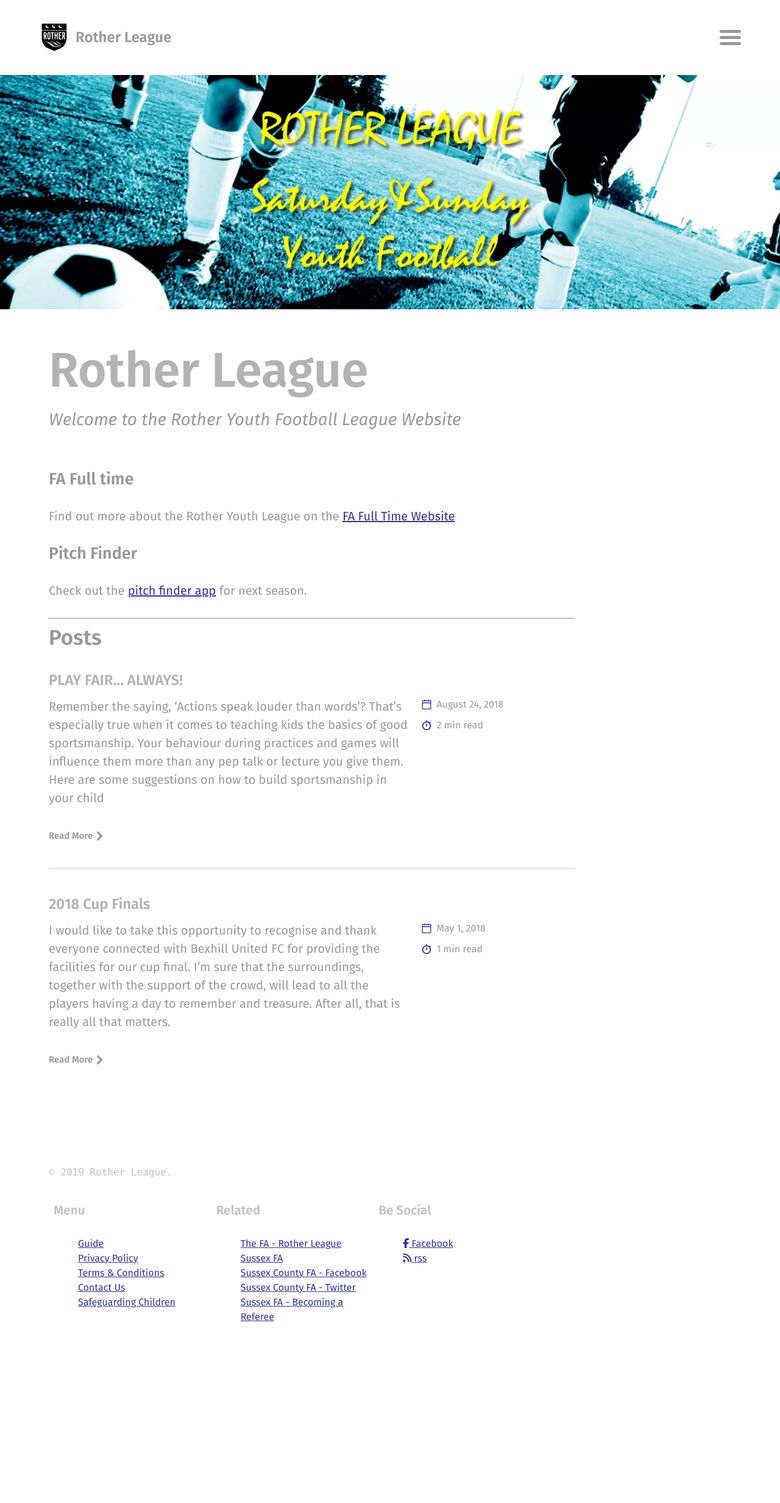
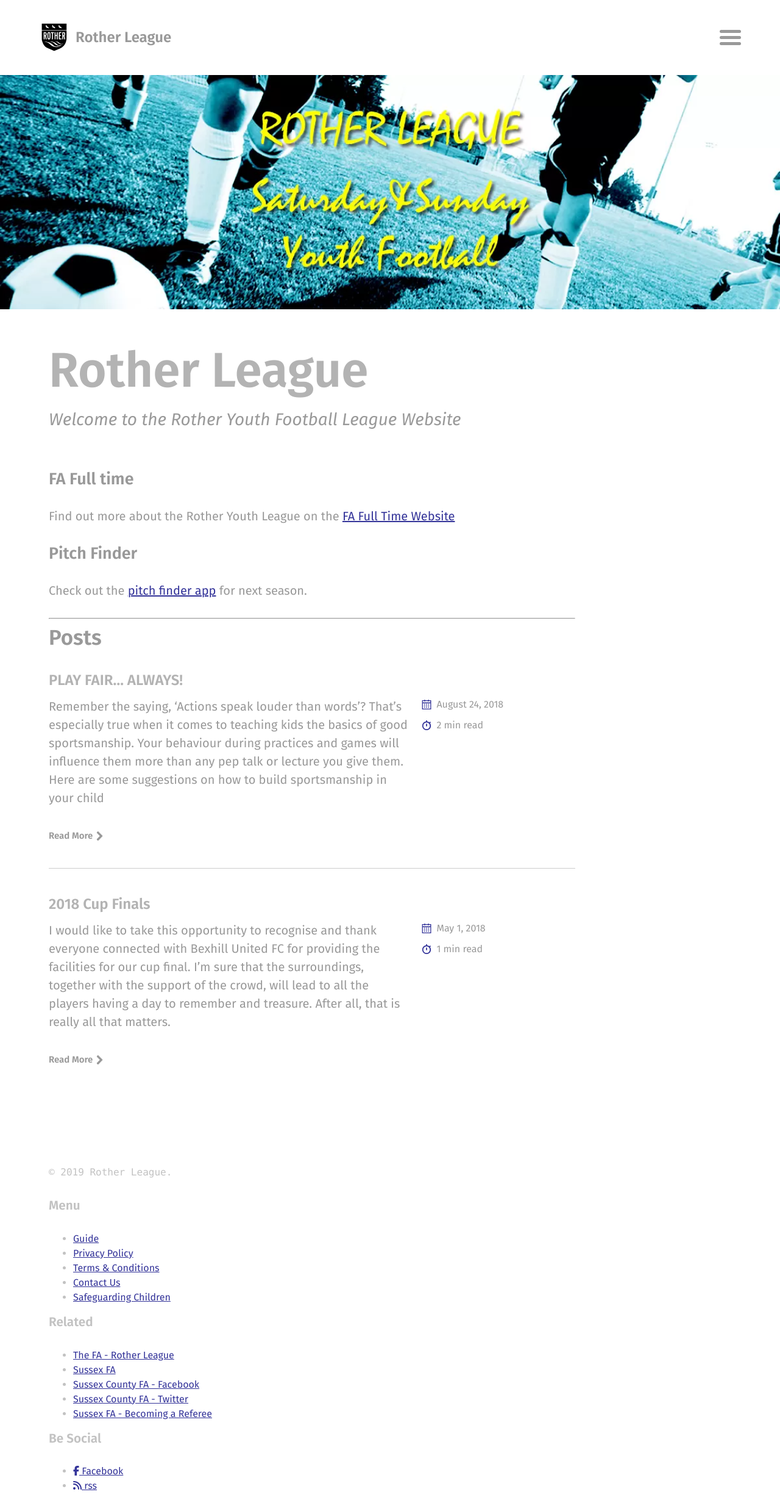
Before and after one commit to rotherleague/Rother, a Jekyll site: the page built from index.html, in a window 1280 px wide. Shown: the whole page at 61% size. Built offline with Jekyll 4.4.1, drawn with Linux system fonts in a browser that asks for light colours; nearby versions of some CDN libraries; the list of posts is cut into pages by our own code; before the commit the page ends 2195 px from its top, so only the background shows below that.

Commit message:
Add files via upload

```diff
--- a/_sass/basically-basic/_layout.scss
+++ b/_sass/basically-basic/_layout.scss
@@ -32,6 +32,10 @@
    grid-gap: 10px;
    grid-template-columns: 40%  60%;
    grid-template-areas: "sidebar content";
+
+   @include breakpoint($small) {
+    display: block;
+  }
 }
 .intro,
 main {
@@ -70,36 +74,6 @@ main {
 
 .inner {
   max-width: $large;
-}
-
-/*
-   Footer
-   ========================================================================== */
-
-
-* {
-  --span: initial; /* avoid inheritance */
-  --percentage: calc(var(--span) * 100%);
-  width: var(--percentage, initial);
-}
-
-
-.four {
-  --span: 4/12;
-}
-
-.flex {
-  display: flex;
-  max-width: 50em;
-  padding: 0;
-}
-
-.item {
-   padding: 0.5em;
-}
-
-.item ul {
-   list-style-type: none;
 }
 
 /*
```
